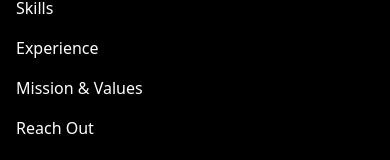
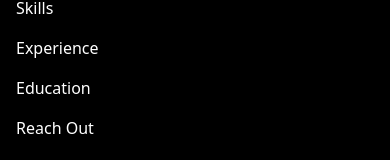
Before and after one commit to thomaswalsh1/personal-website-2.0, a React (Vite) app: page / in a window 390 px wide. Both pictures are taken after a click on the button 360 px from the left and 32 px from the top of the page. Shown: the part 164-324 px from the top of the page. Built offline with nearby package versions, Linux system fonts and the light colour scheme.

Commit message:
Navbar edits

```diff
--- a/src/sections/Nav.tsx
+++ b/src/sections/Nav.tsx
@@ -58,7 +58,7 @@ export default function Nav() {
                     <a href="#about" className="hover:text-green-500" onClick={() => setMenuOpen(false)}>About</a>
                     <a href="#skills" className="hover:text-green-500" onClick={() => setMenuOpen(false)}>Skills</a>
                     <a href="#experience" className="hover:text-green-500" onClick={() => setMenuOpen(false)}>Experience</a>
-                    <a href="#mission" className="hover:text-green-500" onClick={() => setMenuOpen(false)}>Mission & Values</a>
+                    <a href="#education" className="hover:text-green-500">Education</a>
                     <a href="#reach" className="hover:text-green-500" onClick={() => setMenuOpen(false)}>Reach Out</a>
                     <a href="#contact" className="hover:text-green-500" onClick={() => setMenuOpen(false)}>Contact</a>
                 </div>
```
